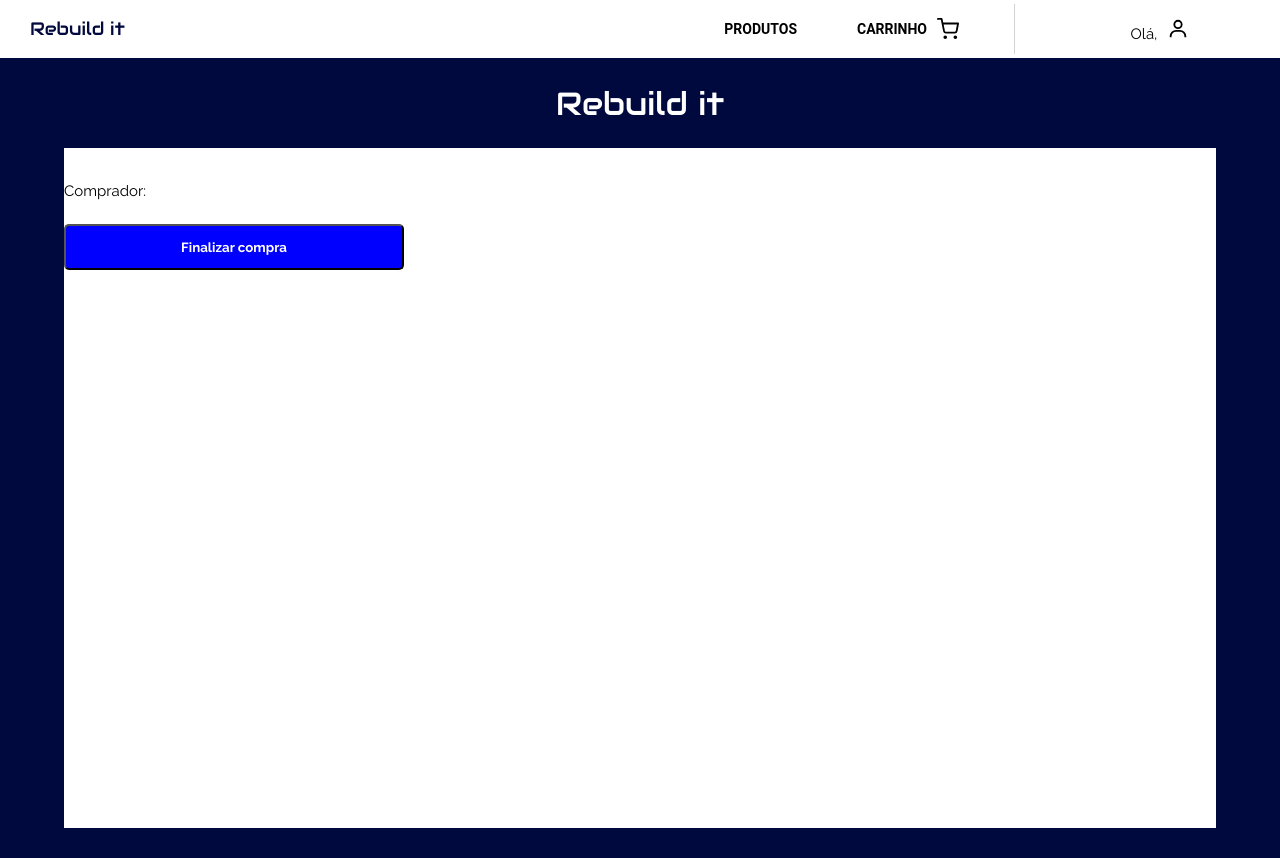
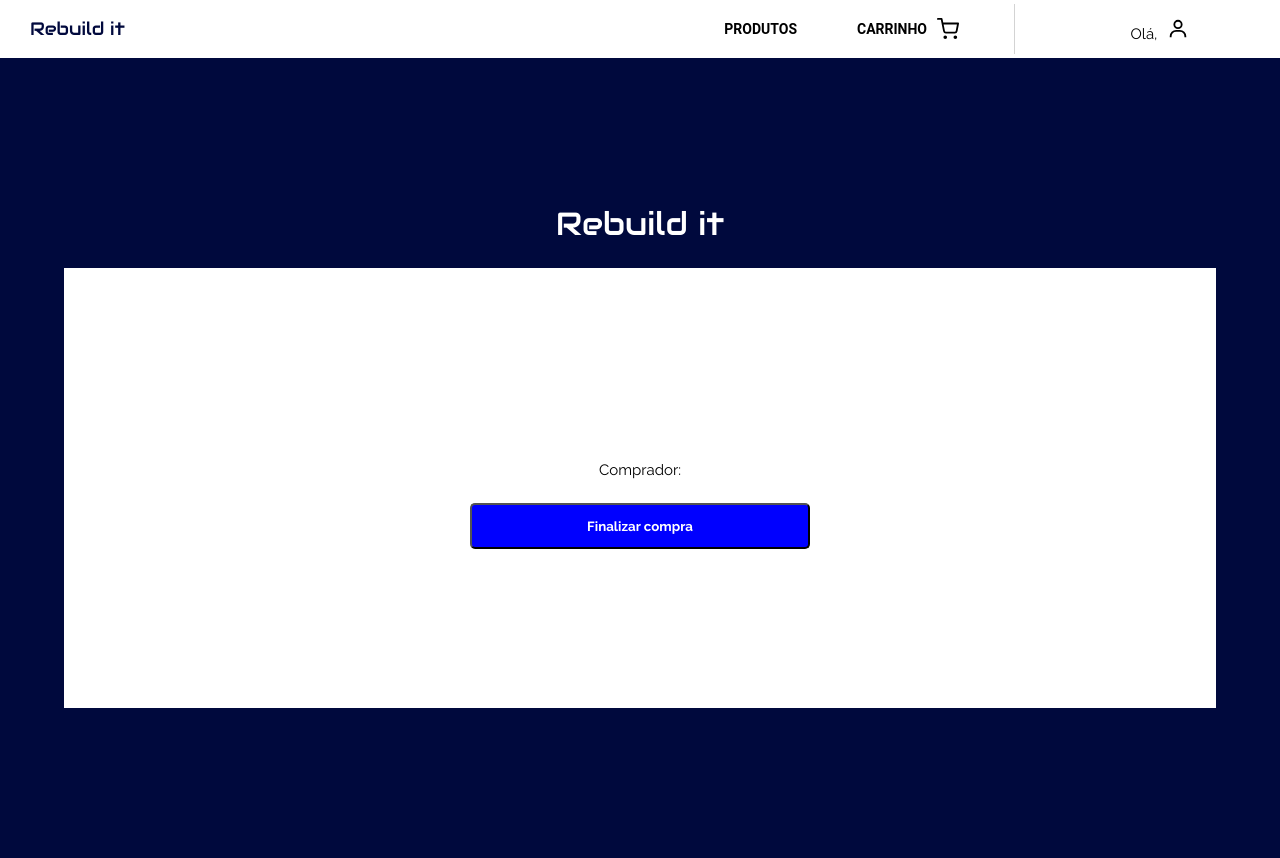
Before and after one commit to Rayandson/projeto15-Rebuildit-front, a React (Create React App) app: page /checkout in a window 1280 px wide. Built offline with nearby package versions, Linux system fonts and the light colour scheme.

Commit message:
fix: layout checkout page

```diff
--- a/src/components/CheckoutPage.js
+++ b/src/components/CheckoutPage.js
@@ -63,8 +63,12 @@ const Logo = styled.h1`
 `
 const Content = styled.div`
     width: 90%;
-    min-height: 85% ;
+    min-height: 55% ;
     background-color: #FFF;
+    display: flex;
+    flex-direction: column;
+    justify-content: center;
+    align-items: center;
 `
 
 
--- a/src/components/SignInPage.js
+++ b/src/components/SignInPage.js
@@ -24,7 +24,7 @@ export default function SignInPage() {
             setPassword("")
             navigate("/products")
         }).catch ((err) => {
-            alert(err.response.data)
+            alert(err.response)
             })
             event.preventDefault();
     }
```
